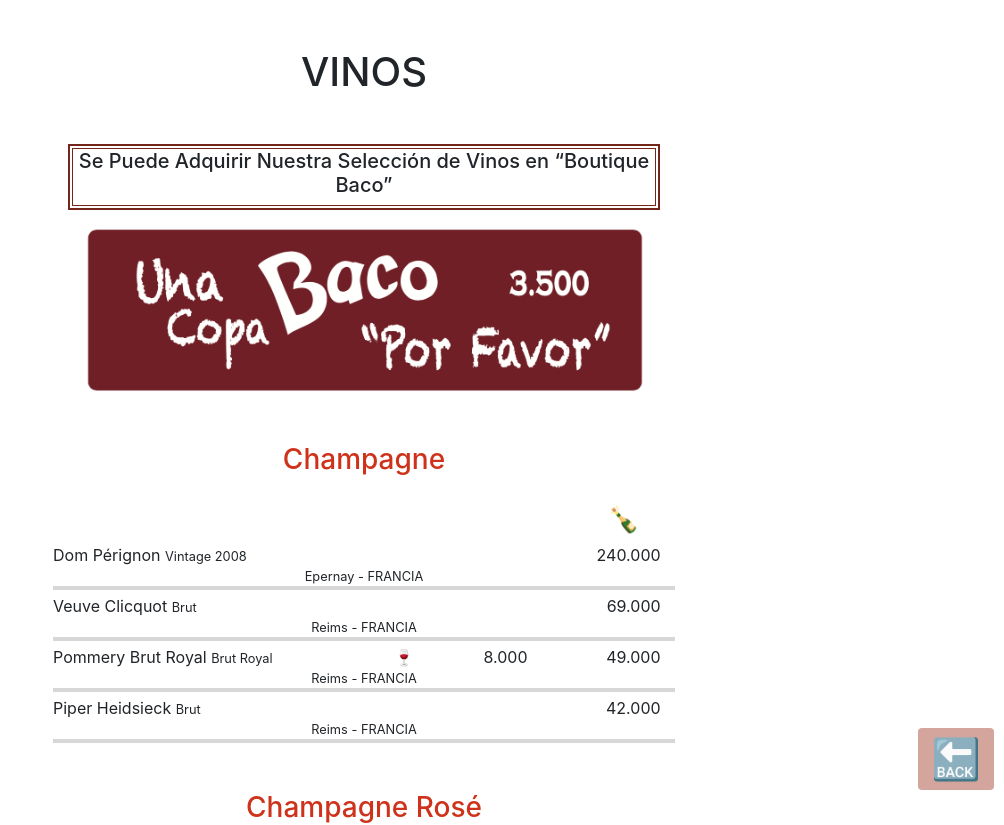
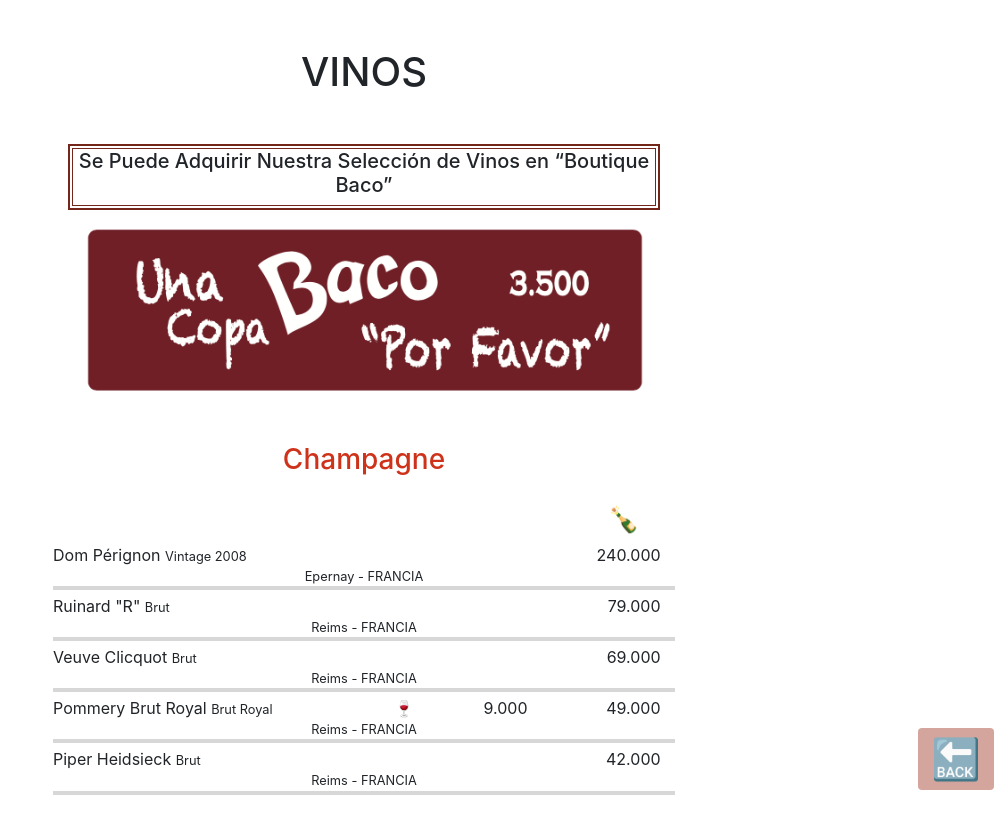
Before and after one commit to durbonca/Menu-QR-Google-sheet, a React (Create React App) app: page /Wine in a window 1280 px wide. Shown: the top 825 px of the page, without its empty margins (276-1280 px from the left). Built offline with nearby package versions, Linux system fonts and the light colour scheme.

Commit message:
Update dataWine.js

```diff
--- a/src/data/dataWine.js
+++ b/src/data/dataWine.js
@@ -3,9 +3,9 @@
         description: '',
         products: [
             { id: 1, name: 'Dom Pérignon', description: 'Vintage 2008', country: 'Epernay - FRANCIA', price: '', price2: '240.000' },
-            /* {id: 2, name: 'Ruinard "R"', description: 'Brut', country: 'Reims - FRANCIA', price: '', price2: '84.000' } ,*/
+            {id: 2, name: 'Ruinard "R"', description: 'Brut', country: 'Reims - FRANCIA', price: '', price2: '79.000' } ,
             { id: 3, name: 'Veuve Clicquot', description: 'Brut', country: 'Reims - FRANCIA', price: '', price2: '69.000' },
-            { id: 4, name: 'Pommery Brut Royal', description: 'Brut Royal', country: 'Reims - FRANCIA', price: '8.000', price2: '49.000' },
+            { id: 4, name: 'Pommery Brut Royal', description: 'Brut Royal', country: 'Reims - FRANCIA', price: '9.000', price2: '49.000' },
             { id: 5, name: 'Piper Heidsieck', description: 'Brut', country: 'Reims - FRANCIA', price: '', price2: '42.000' },
         ]
     }, {
@@ -19,8 +19,8 @@
         title: 'Espumante',
         description: '',
         products: [
+            { id: 0, name: 'Casa Marín', description: 'Brut Nature', country: 'San Antonio', price: '', price2: '37.000' },
             { id: 2, name: 'Azur "Magnum"', description: 'Brut 1.500 cl', country: 'Limari', price: '', price2: '44.000' },
-            { id: 0, name: 'Casa Marín', description: 'Brut Nature', country: 'San Antonio', price: '', price2: '37.000' },
             { id: 1, name: 'Baron B', description: 'Brut de Chandon', country: 'Mendoza', price: '', price2: '33.000' },
             { id: 3, name: 'Azur', description: 'Brut 750 cl', country: 'Limari', price: '', price2: '22.000' },
             { id: 31, name: 'Tatié', description: 'Brut de Tabali  y Thiénot', country: 'Limari', price: '4.500', price2: '21.000' },
```
